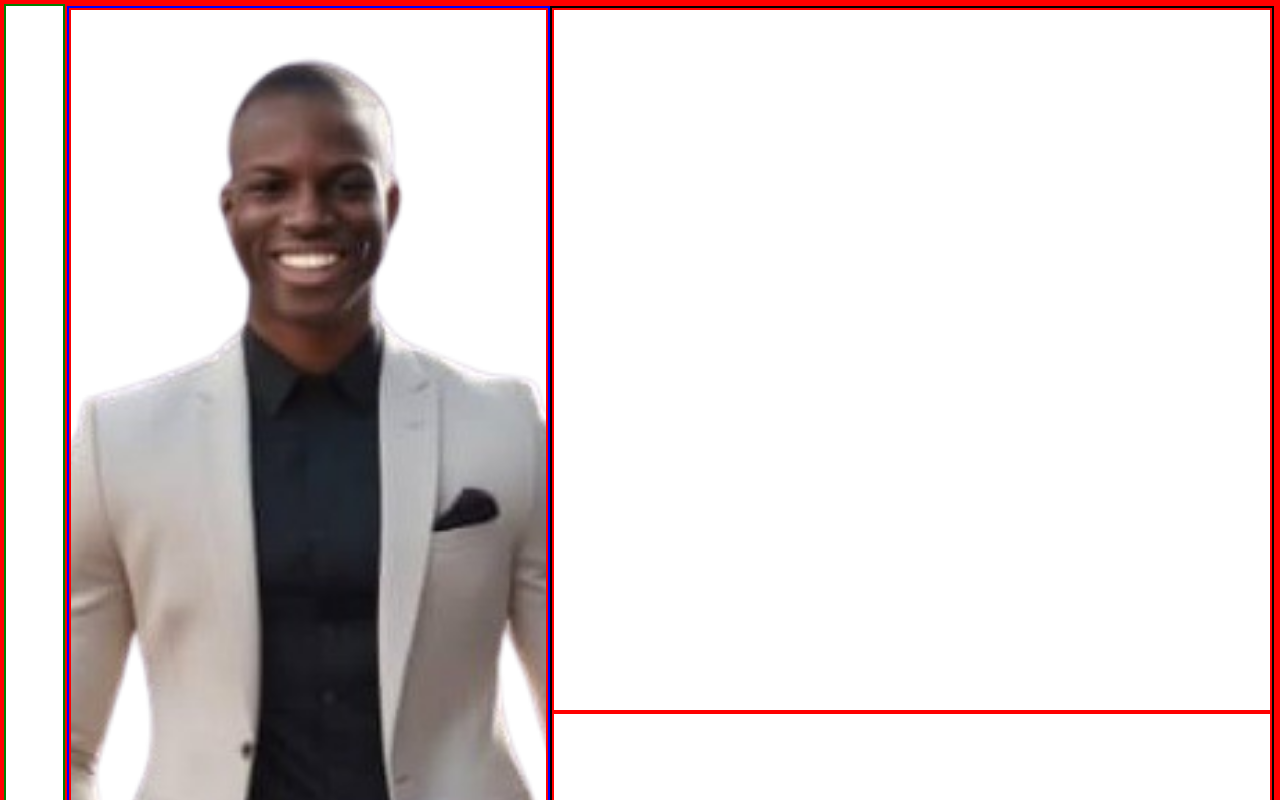
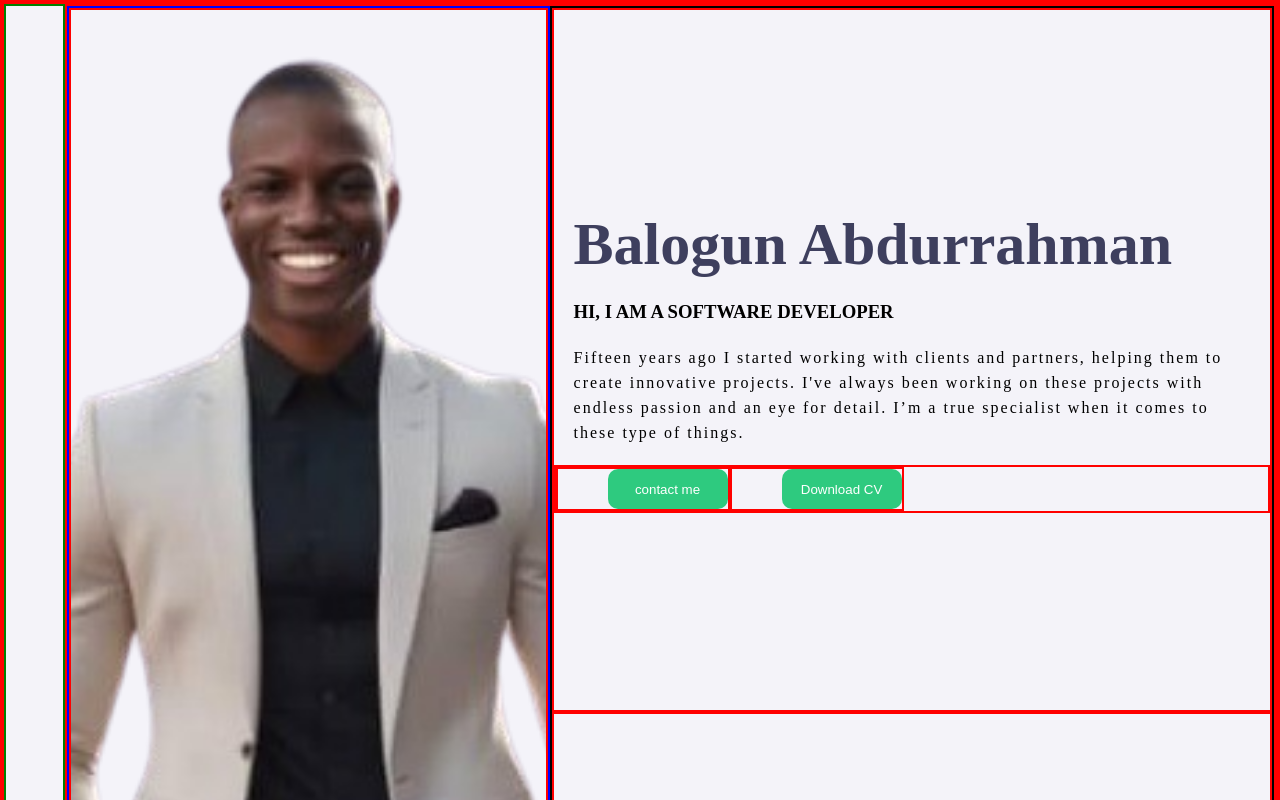
Before and after one commit to balogun-abdurrahman/portfolio, a plain HTML site: page index.html in a window 1280 px wide. Shown: the top 800 px of the page. Drawn offline with Linux system fonts and the light colour scheme.

Commit message:
section one

```diff
--- a/index.html
+++ b/index.html
@@ -10,24 +10,41 @@
 <body>
     <div id="body">
         <div id="sections">
-            <div class="section1"></div>
+            <div class="section1">
+                <img src="" alt="">
+            </div>
 
 
         <div id="media">
             <div class="section2">
                 <div class="img"></div>
-                <div class="footer" ></div>
+                <div class="footer" >
+                    <p> &copy; All right reserved 2024 By Shabab</p>
+                </div>
              </div>
 
              <div class="section3" >
                 <div class="article a1">
-                    <h1></h1>
+                    <h1 class="h1">Balogun Abdurrahman</h1>
+                    <h3> HI, I AM A SOFTWARE DEVELOPER </h3>
+                    <p>Fifteen years ago I started working with clients and partners, helping them to create innovative projects. I've always been working on these projects with endless passion and an eye for detail. I’m a true specialist when it comes to these type of things.</p>
+                    <div id="btn">
+                          <div class="button">
+                        <button class="btn"><a href="#cont">contact me</a></button>
+                    </div>
+                    <div class="button">
+                            <button class="btn">Download CV</button>
+                    </div>
+                    </div>
+
+
+
                 </div>
                 <div class="article a2"></div>
                 <div class="article a3"></div>
                 <div class="article a4"></div>
                 <div class="article a5"></div>
-                <div class="article a6"></div>
+                <div class="article a6" id="cont"></div>
              </div>
         </div>
 
--- a/style.css
+++ b/style.css
@@ -2,8 +2,11 @@
     padding: 0px;
     margin: 0px;
 }
+#body{
+    background-color: #F4F3F9;
+}
 div{
-    border: 2px solid red;
+     border: 2px solid red;
 }
 #sections{
     display: flex;
@@ -28,9 +31,11 @@ div{
 .section3{
     width: 60%;
     box-sizing: border-box;
-    height: 4250px;
+    height: 4280px;
     border: 2px solid  black;
+
 }
+
 .img{
     height: 600px;
     background-image: url(images/pic.png);
@@ -39,16 +44,58 @@ div{
     background-size: contain;
 }
 .footer{
-    background-color: gray;
+    background-color: #F4F3F9;
     height: 88px;
 }
 .article{
     height: 700px;
 
 }
+h3, p{
+    padding-top: 10px;
+}
+p{
+    letter-spacing:2px;
+				line-height:25px;
+}
+.h1{
+    padding: 200px 0px 20px 20px;
+    font-size: 60px;
+    color: #3E3F5E;
+}
+h3, p{
+    padding: 2px 20px 20px 20px;
+}
+a{
+    text-decoration: none;
+    color: white;
+}
 #media{
     display: flex;
     width: 100%;
+}
+.btn{
+    width: 120px;
+    height: 40px;
+    border-radius: 10px;
+    background-color: #2ECA7F;
+    color: white;
+    border: none;
+}
+.btn:hover{
+    background-color: white;
+    border: 3px solid #2ECA7F;
+    color: #2ECA7F;
+}
+a:hover{
+    color: #2ECA7F;
+}
+#btn{
+    display: flex;
+
+}
+.button{
+    padding-left: 50px;
 }
 @media all and (min-width:320px) and (max-width:1000px){
     #media{
@@ -72,6 +119,7 @@ div{
     .section3{
         margin-top: 0px;
         width: 100%;
+
     }
 
 }
```
